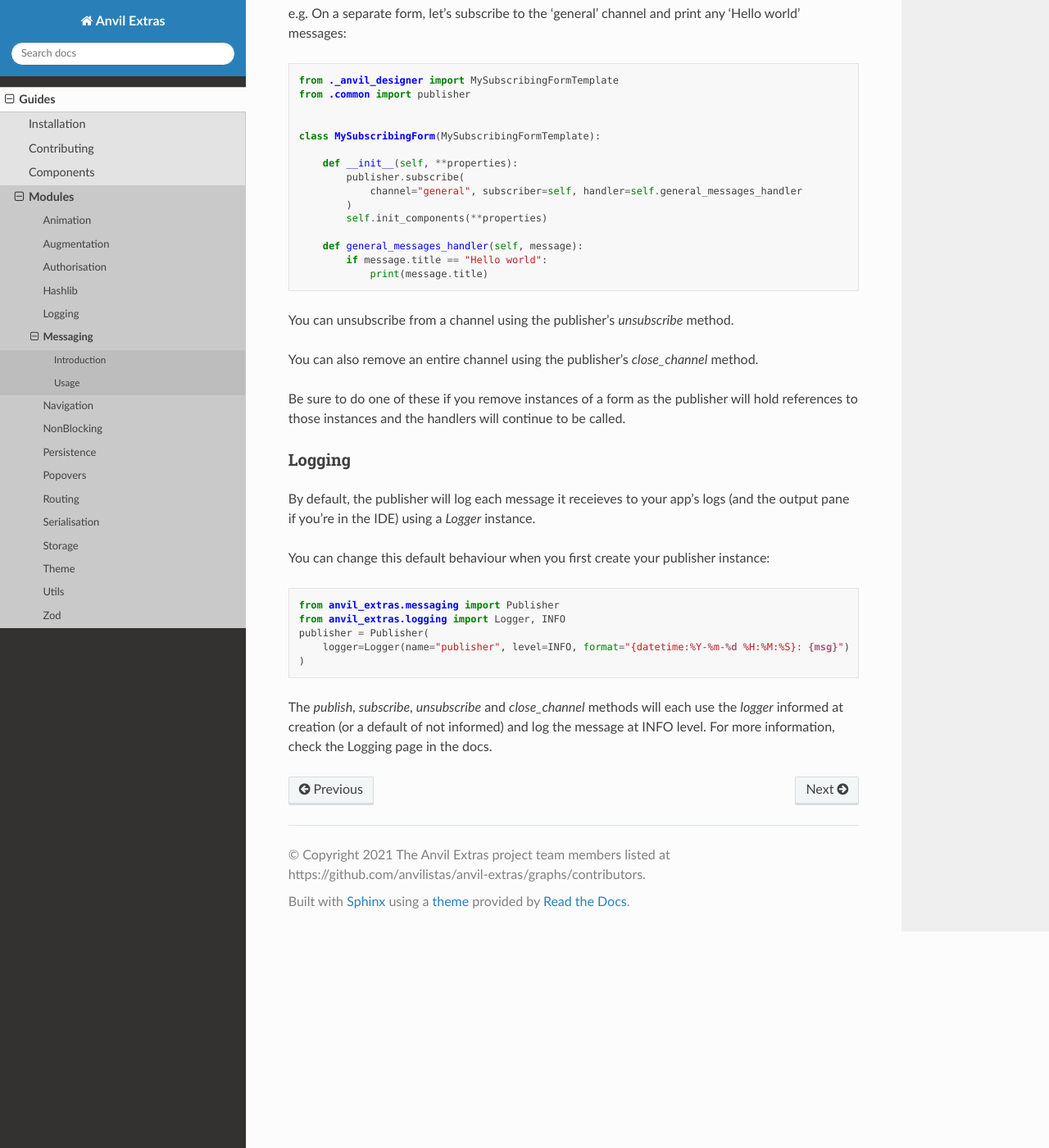
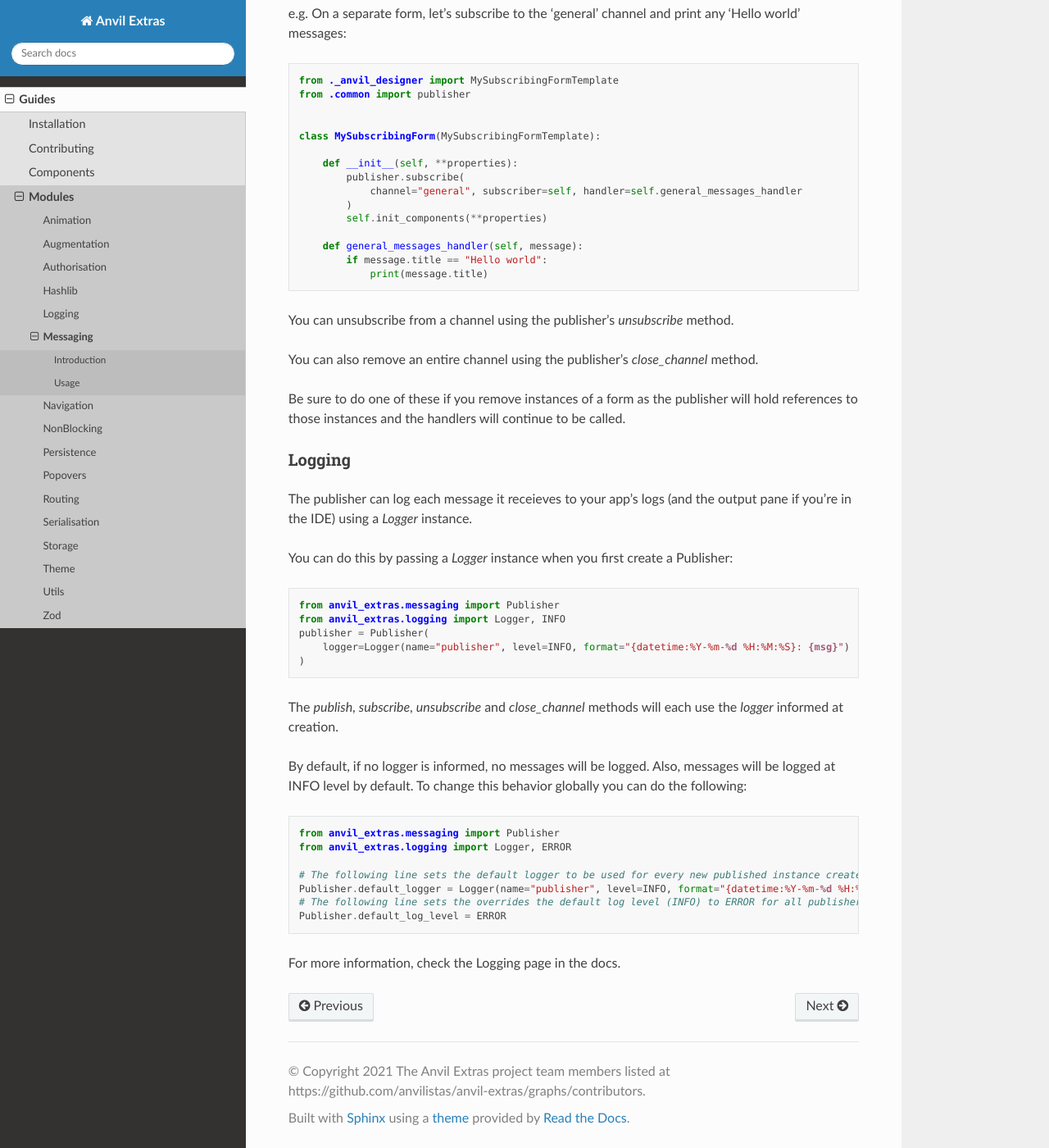
Before and after one commit to anvilistas/anvil-extras, a Sphinx documentation site: the page built from docs/guides/modules/messaging.rst, in a window 1280 px wide and 1400 px high, scrolled down 1318 px. Shown: the whole window at 82% size. Built offline with Sphinx 7.4.7 and the Read the Docs theme 3.1.0, drawn with Linux system fonts in a browser that asks for light colours.

Commit message:
Set default logger in messaging to None, so it doesn't log by default. Defined default log level to be INFO. Updated Docs.

```diff
--- a/docs/guides/modules/messaging.rst
+++ b/docs/guides/modules/messaging.rst
@@ -90,12 +90,10 @@ continue to be called.
 
 Logging
 +++++++
-By default, the publisher will log each message it receieves to your app's logs (and
+The publisher can log each message it receieves to your app's logs (and
 the output pane if you're in the IDE) using a `Logger` instance.
 
-You can change this default behaviour when you first create your publisher instance:
-
-
+You can do this by passing a `Logger` instance when you first create a Publisher:
 
 .. code-block:: python
 
@@ -106,5 +104,19 @@ You can change this default behaviour when you first create your publisher insta
     )
 
 The `publish`, `subscribe`, `unsubscribe` and `close_channel` methods will each use the
-`logger` informed at creation (or a default of not informed) and log the message at INFO level.
+`logger` informed at creation.
+
+By default, if no logger is informed, no messages will be logged. Also, messages will be logged at INFO level by default.
+To change this behavior globally you can do the following:
+
+.. code-block:: python
+
+    from anvil_extras.messaging import Publisher
+    from anvil_extras.logging import Logger, ERROR
+
+    # The following line sets the default logger to be used for every new published instance created after it's set
+    Publisher.default_logger = Logger(name="publisher", level=INFO, format="{datetime:%Y-%m-%d %H:%M:%S}: {msg}")
+    # The following line sets the overrides the default log level (INFO) to ERROR for all publishers that have a logger.
+    Publisher.default_log_level = ERROR
+
 For more information, check the Logging page in the docs.
```
Also changed, not shown: 1 other file.
